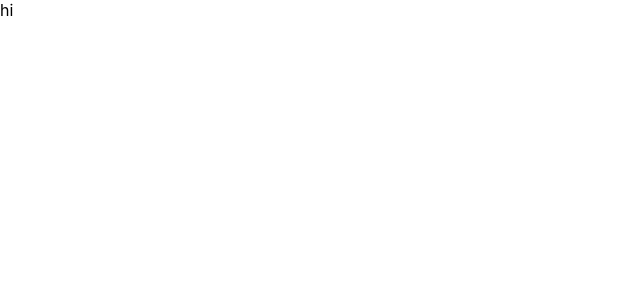
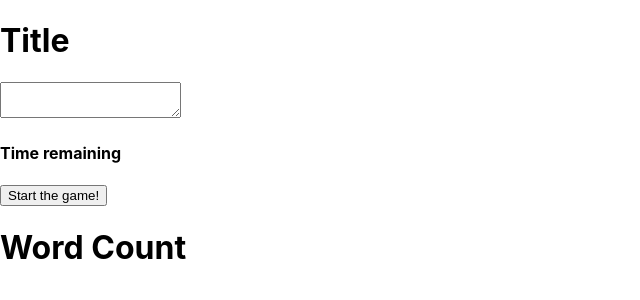
Before and after one commit to josem-gp/react-speed-typing, a React (Create React App) app: page / in a window 1280 px wide. Shown: the top 300 px of the page, without its empty margins (0-640 px from the left). Built offline with nearby package versions, Linux system fonts and the light colour scheme.

Commit message:
created App component with main elements

```diff
--- a/src/components/App.js
+++ b/src/components/App.js
@@ -1,5 +1,15 @@
-function App() {
-  return <div>hi</div>;
-}
+import React from "react";
+
+const App = () => {
+  return (
+    <div>
+      <h1>Title</h1>
+      <textarea />
+      <h4>Time remaining</h4>
+      <button>Start the game!</button>
+      <h1>Word Count</h1>
+    </div>
+  );
+};
 
 export default App;
```
